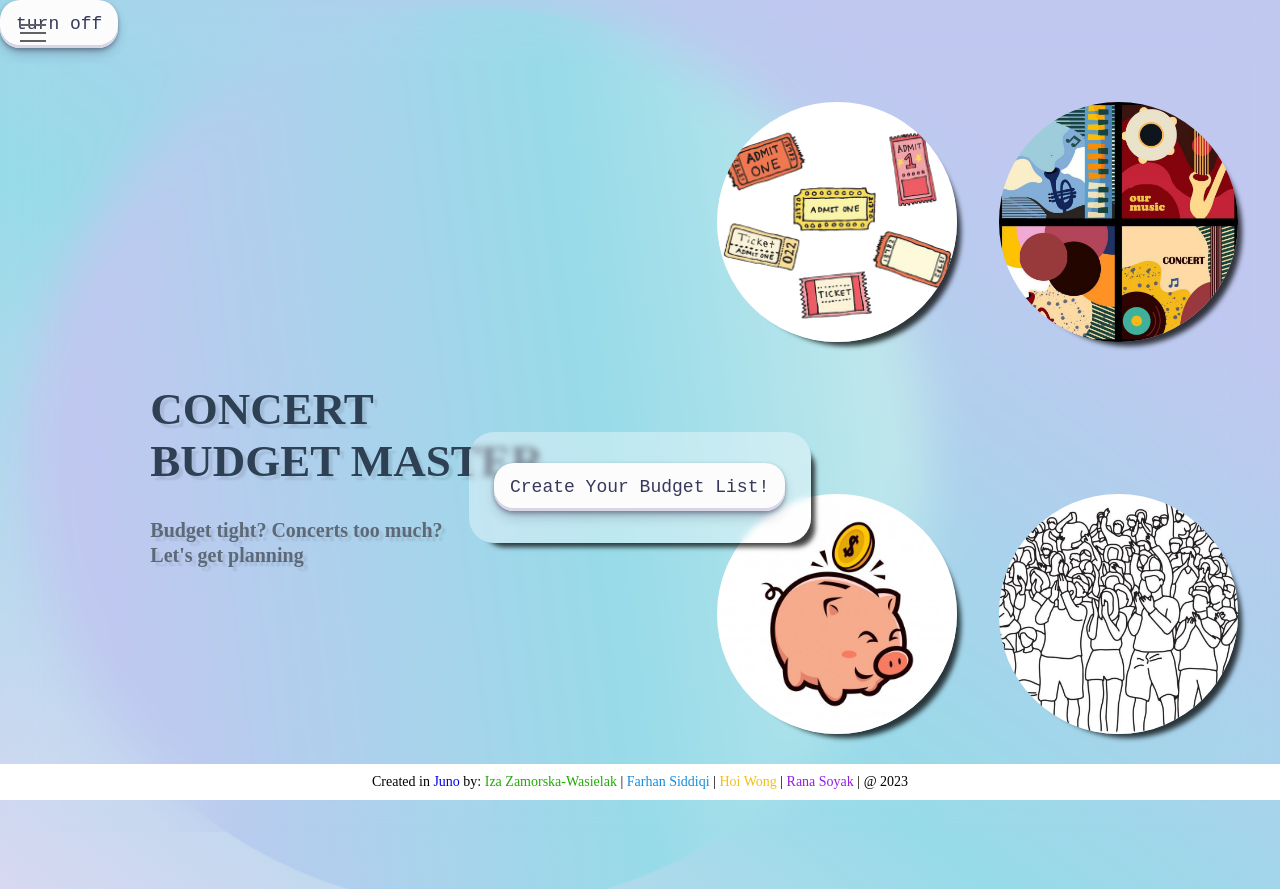
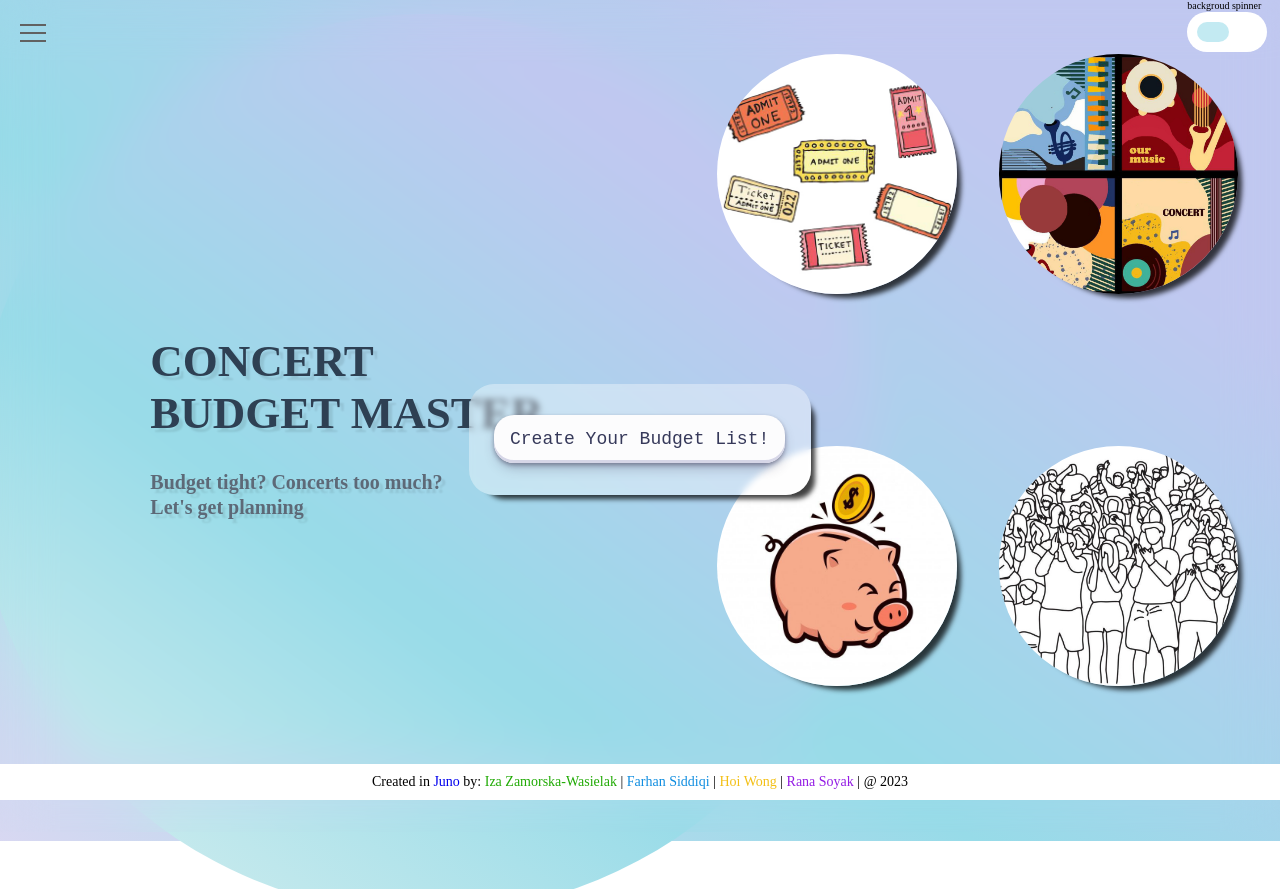
Before and after one commit to RIHFapp/BCM-backup, a React (Create React App) app: page / in a window 1280 px wide. After the commit the page ends 841 px from the top, so only its background shows below. Built offline with nearby package versions, Linux system fonts and the light colour scheme; a web font is replaced by a local one.

Commit message:
button config

```diff
--- a/src/App.js
+++ b/src/App.js
@@ -24,7 +24,6 @@ return (
 
   <div className="main">
     <BgOverlay />
-    <button> turn off</button>
     <div className='blur'></div>
       <Routes>
         <Route path="/" element= {  <HomePage /> }/>
--- a/src/Components/BgOverlay.js
+++ b/src/Components/BgOverlay.js
@@ -1,10 +1,21 @@
 //imported Hooks
 import React, { useState, useEffect } from 'react';
+import { motion } from 'framer-motion';
 
 
 const BgOverlay = () => {
    const [position, setPosition] = useState({ x: 0, y: 0 });
-
+   const [isSpanning, setSpanning] = useState(true);
+   const handleClick = () => {
+    setSpanning(!isSpanning);
+  };
+   const [isOn, setIsOn] = useState(false);
+   const toggleSwitch = () => setIsOn(!isOn);
+   const spring = {
+    type: "spring",
+    stiffness: 700,
+    damping: 30
+  };
    useEffect(() => {
       const updatePosition = e => {
         setTimeout(() => {
@@ -16,8 +27,16 @@ const BgOverlay = () => {
     }, []);
    return (
         <>
-        <div className='overlay' style={{ position: 'fixed', left: position.x, top: position.y }}>
-        </div>
+          <div className={isSpanning ? 'isSpanning' : ''}
+          style={{ position: 'fixed', left: position.x, top: position.y }}
+          >
+          </div>
+          <div className='onOff'>
+            <p>backgroud spinner</p>
+            <div className="switch" data-isOn={isOn} onClick={toggleSwitch}>
+              <motion.button className="handle" onClick={handleClick} data-isOn={isOn}layout transition={spring}></motion.button>
+            </div>
+          </div>
         </>
    )
 }
--- a/src/partials/base/_overlay.scss
+++ b/src/partials/base/_overlay.scss
@@ -1,6 +1,6 @@
 @use "../abstracts/variables" as*;
 
-.overlay{
+.isSpanning{
     // position: absolute;
     // top: 20%;
     // left: 35%;
@@ -23,7 +23,7 @@
             rotate:360deg;
         }
     }
-    animation: rotate 15s infinite;
+    // animation: rotate 15s infinite;
     transform: translate(-24px,14px);
     -webkit-transform: translate(-24px,14px);
     -moz-transform: translate(-24px,14px);
@@ -37,3 +37,40 @@
     z-index: -1;
     top: -1%;
 }
+.switch {
+    width: 8rem;
+    height: 4rem;
+    background-color: white;
+    display: flex;
+    justify-content: flex-start;
+    border-radius: 50px;
+    padding: 10px;
+    cursor: pointer;
+  }
+
+  .switch[data-isOn="true"] {
+    justify-content: flex-end;
+  }
+
+  .onOff{
+    position: absolute;
+    right: 1%;
+  }
+  .handle {
+    width: 2rem;
+    height: 2rem;
+    background-color: $secondColor;
+    box-shadow: none;
+    border-radius: 40px;
+    &:hover{
+        scale: 1;
+    }
+    &:active,
+    &:focus{
+        translate: 0;
+        box-shadow: none;
+    }
+  }
+.handle[data-isOn="true"]{
+    background-color: #000000;
+}
```
